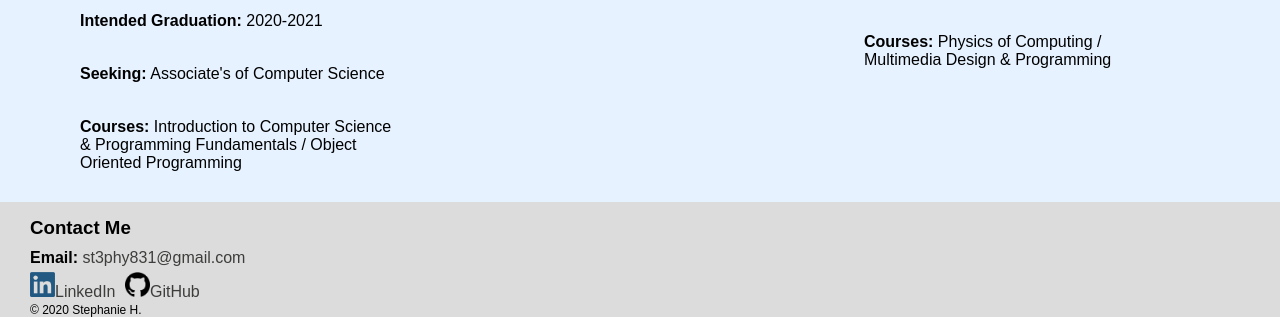
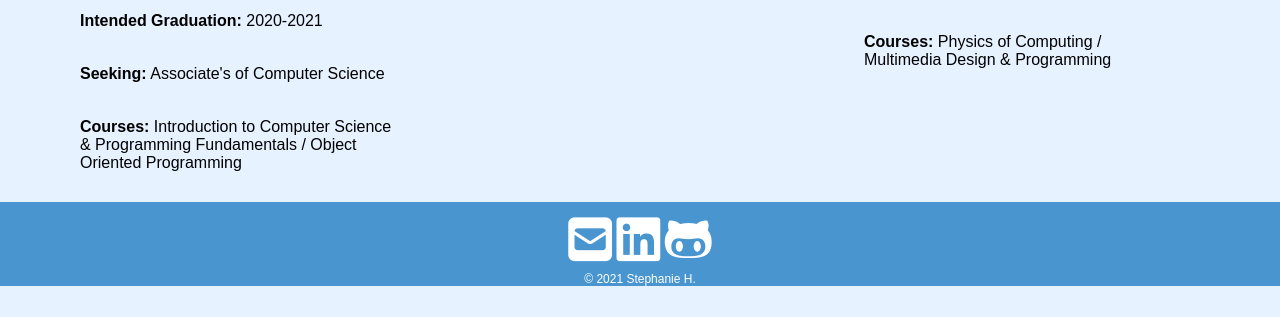
Before and after one commit to St3phy831/Personal_Website, a plain HTML site: page index.html in a window 1280 px wide. Shown: the part 620-937 px from the top of the page. After the commit the page ends 906 px from the top, so only its background shows below. Drawn offline with Linux system fonts and the light colour scheme.

Commit message:
New contact info

```diff
--- a/index.html
+++ b/index.html
@@ -68,13 +68,10 @@
 
     <div class="containerThree">
       <article class="contactInfo">
-        <h3>Contact Me</h3>
-        <p><b>Email:</b><a href="mailto:st3phy831@gmail.com"> st3phy831@gmail.com</a></p>
-        <p id="links">
-          <a href="https://www.linkedin.com/in/stephernandez07/"><img id="linkedIn" src="linkedin-logo.png">LinkedIn</a>
-          <a href ="https://github.com/St3phy831"><img id="github" src="github-logo.png">GitHub</a>
-        </p>
-        <p id="liscence">© 2020 Stephanie H.</p>
+        <a href="mailto:st3phy831@gmail.com"><i class="fas fa-envelope-square"></i></a>
+        <a href="https://www.linkedin.com/in/stephernandez07/"><i class="fab fa-linkedin"></i></a>
+        <a href="https://github.com/St3phy831"><i class="fab fa-github-alt"></i></a>
+        <p id="liscence">© 2021 Stephanie H.</p>
       </article>
     </div>
 
--- a/style.css
+++ b/style.css
@@ -60,40 +60,22 @@ body {
 }
 .contactInfo{
   width: 100%;
-  background-color: #DCDCDC;
+  padding-top: 10px;
+  background-color: #4895cf;
+  text-align: center;
+  color: white;
 }
 .contactInfo a{
-  text-decoration: none;
-  color: #3d3d3b;
-}
-.contactInfo h3{
-  padding: 20px 0px 5px 30px;
-}
-.contactInfo p{
-  padding: 5px 0px 0px 30px;
-}
-#links{
-  word-spacing: 5px;
+  color: white;
+  font-size: 50px;
 }
 #liscence{
   padding-top: 2px;
   font-size: 12px;
 }
-#linkedIn{
-  width: 2%;
-}
-#github{
-  width: 2%;
-}
 hr{
   visibility: hidden;
 }
-
-/* Media Queries: Tablet Landscape */
-/* @media screen and (max-width: 1060px) {
-    #primary { width:67%; }
-    #secondary { width:30%; margin-left:3%;}
-} */
 
 /* Media Queries: Tabled Portrait */
 @media only screen and (min-width: 768px) {
@@ -192,9 +174,6 @@ hr{
   .containerThree{
     width: 100%;
   }
-  .contactInfo h3{
-    padding-top: 15px;
-  }
   hr{
     visibility: visible;
     border: 2.5px solid white;
@@ -231,7 +210,7 @@ nav ul li a{
   text-decoration: none;
 }
 a:hover{
-  color: rgb(16, 105, 238);
+  color: #B0CEFE;
 }
 
 label.logo{
--- a/style2.css
+++ b/style2.css
@@ -72,30 +72,18 @@ body {
 }
 .contactInfo{
   width: 100%;
-  background-color: #DCDCDC;
+  padding-top: 10px;
+  background-color: #4895cf;
+  text-align: center;
+  color: white;
 }
 .contactInfo a{
-  text-decoration: none;
-  color: #3d3d3b;
-}
-.contactInfo h3{
-  padding: 20px 0px 5px 30px;
-}
-.contactInfo p{
-  padding: 5px 0px 0px 30px;
-}
-#links{
-  word-spacing: 5px;
+  color: white;
+  font-size: 50px;
 }
 #liscence{
   padding-top: 2px;
   font-size: 12px;
-}
-#linkedIn{
-  width: 2%;
-}
-#github{
-  width: 2%;
 }
 hr{
   visibility: hidden;
@@ -216,9 +204,6 @@ hr{
   .containerLast{
     width: 100%;
   }
-  .contactInfo h3{
-    padding-top: 15px;
-  }
   hr{
     visibility: visible;
     border: 2.5px solid white;
@@ -255,7 +240,7 @@ nav ul li a{
   text-decoration: none;
 }
 a:hover{
-  color: rgb(16, 105, 238);
+  color: #B0CEFE;
 }
 
 label.logo{
--- a/style3.css
+++ b/style3.css
@@ -72,30 +72,18 @@ body {
 }
 .contactInfo{
   width: 100%;
-  background-color: #DCDCDC;
+  padding-top: 10px;
+  background-color: #4895cf;
+  text-align: center;
+  color: white;
 }
 .contactInfo a{
-  text-decoration: none;
-  color: #3d3d3b;
-}
-.contactInfo h3{
-  padding: 20px 0px 5px 30px;
-}
-.contactInfo p{
-  padding: 5px 0px 0px 30px;
-}
-#links{
-  word-spacing: 5px;
+  color: white;
+  font-size: 50px;
 }
 #liscence{
   padding-top: 2px;
   font-size: 12px;
-}
-#linkedIn{
-  width: 2%;
-}
-#github{
-  width: 2%;
 }
 hr{
   visibility: hidden;
@@ -216,9 +204,6 @@ hr{
   .containerLast{
     width: 100%;
   }
-  .contactInfo h3{
-    padding-top: 15px;
-  }
   hr{
     visibility: visible;
     border: 2.5px solid white;
@@ -255,7 +240,7 @@ nav ul li a{
   text-decoration: none;
 }
 a:hover{
-  color: rgb(16, 105, 238);
+  color: #B0CEFE;
 }
 
 label.logo{
```
Also changed, not shown: exp.html (+4 -7 lines), project.html (+4 -7 lines).
